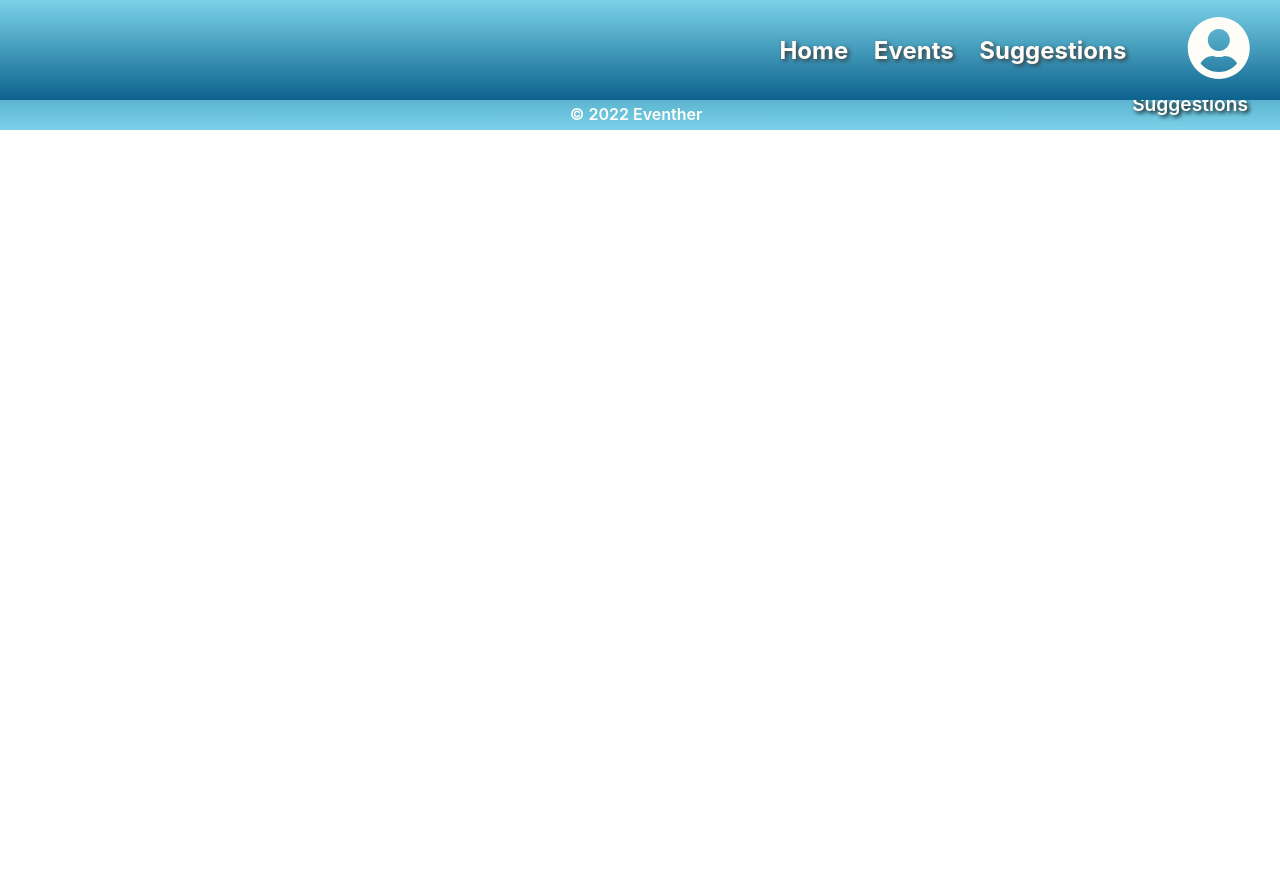
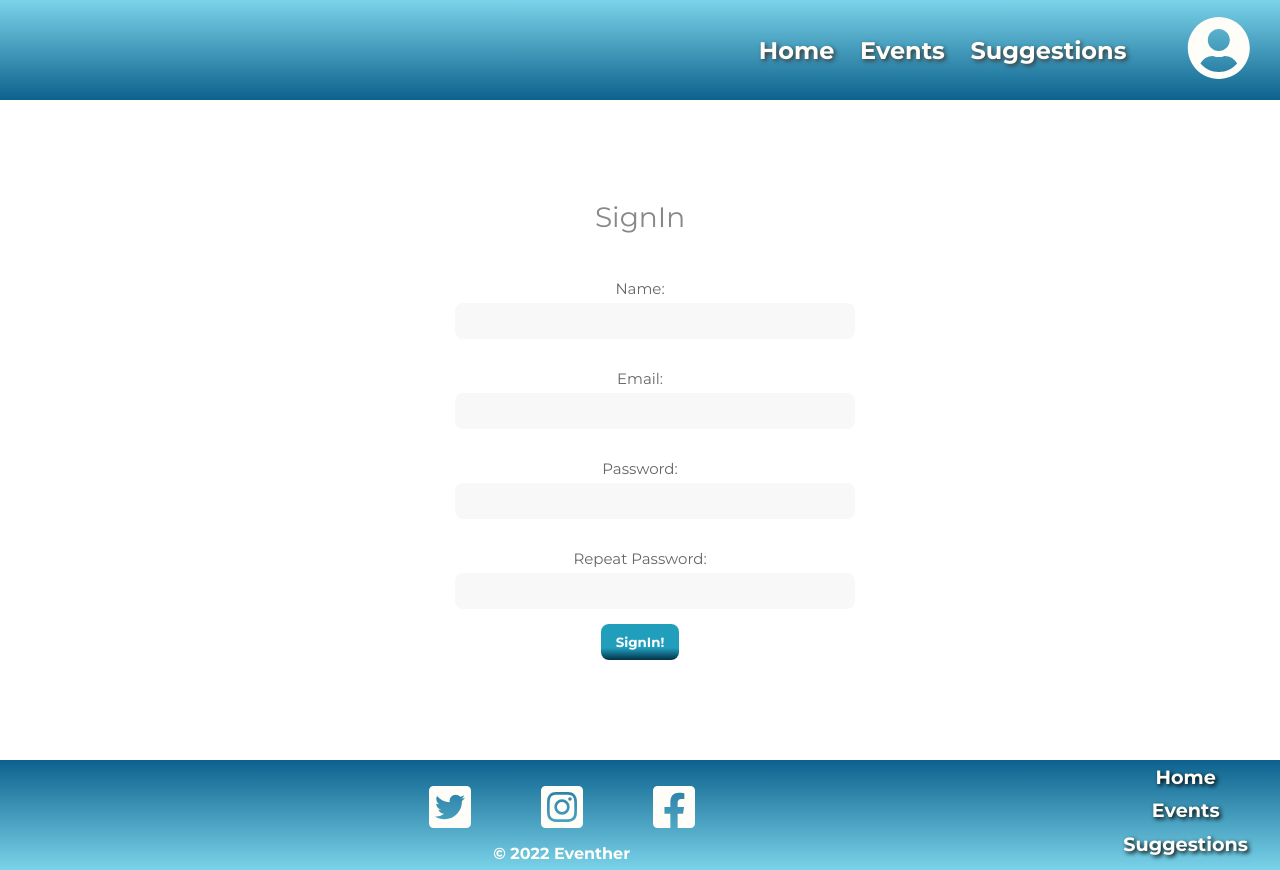
Before and after one commit to Eventher/eventher-weather-app, a React (Vite) app in the folder frontend/: page /signin in a window 1280 px wide. Before the commit the page ends 800 px from the top, so only its background shows below. Built offline with nearby package versions, Linux system fonts and the light colour scheme.

Commit message:
update on login and signin, not perfect

```diff
--- a/frontend/src/components/EventsList/EventsCards/EventsCards.jsx
+++ b/frontend/src/components/EventsList/EventsCards/EventsCards.jsx
@@ -8,7 +8,7 @@ function EventsCards(props) {
       <h3 className="eventTitle">{tittle}</h3>
       <img className="eventImg" src={image} alt={tittle} />
       <p className="eventDesc">{description}</p>
-      {{ isOutdoor } ? (
+      {isOutdoor ? (
         <p>
           This is a <div className="bold">outdoor</div> event!
         </p>
--- a/frontend/src/components/footer/footer.css
+++ b/frontend/src/components/footer/footer.css
@@ -5,6 +5,7 @@
     var(--dark-blue) 0%,
     var(--clear-blue) 100%
   );
+
   width: 100%;
   height: 110px;
   display: flex;
--- a/frontend/src/components/header/Navbar.module.css
+++ b/frontend/src/components/header/Navbar.module.css
@@ -44,7 +44,7 @@
   background: linear-gradient(
     0deg,
     rgba(122, 211, 233, 0.95) 0%,
-    rgba(12, 98, 141,  0.9) 100%
+    rgba(12, 98, 141, 0.9) 100%
   );
 }
 
--- a/frontend/src/components/landing-page/landing.css
+++ b/frontend/src/components/landing-page/landing.css
@@ -1,4 +1,4 @@
-@import url('https://fonts.googleapis.com/css2?family=Poppins:wght@400;600;700;900&display=swap');
+@import url("https://fonts.googleapis.com/css2?family=Poppins:wght@400;600;700;900&display=swap");
 
 * {
   padding: 0;
@@ -7,21 +7,47 @@
 }
 
 @keyframes blur {
-	0%		{text-shadow:  0 0 100px transparent; opacity:0;}
-	5%		{text-shadow:  0 0 90px var(--orange);}
-	15%		{opacity: 1;}
-	85%		{text-shadow:  0 0 0px var(--orange);}
-	95%		{text-shadow:  0 0 0px var(--orange);}
-	100%		{opacity: 1;}
+  0% {
+    text-shadow: 0 0 100px transparent;
+    opacity: 0;
+  }
+  5% {
+    text-shadow: 0 0 90px var(--orange);
+  }
+  15% {
+    opacity: 1;
+  }
+  85% {
+    text-shadow: 0 0 0px var(--orange);
+  }
+  95% {
+    text-shadow: 0 0 0px var(--orange);
+  }
+  100% {
+    opacity: 1;
+  }
 }
 
 @keyframes blurTwo {
-	0%		{text-shadow:  0 0 100px transparent; opacity:0;}
-	5%		{text-shadow:  0 0 90px var(--dark-blue);}
-	15%		{opacity: 1;}
-	85%		{text-shadow:  0 0 0px var(--dark-blue);}
-	95%		{text-shadow:  0 0 0px var(--dark-blue);}
-	100%		{opacity: 1;}
+  0% {
+    text-shadow: 0 0 100px transparent;
+    opacity: 0;
+  }
+  5% {
+    text-shadow: 0 0 90px var(--dark-blue);
+  }
+  15% {
+    opacity: 1;
+  }
+  85% {
+    text-shadow: 0 0 0px var(--dark-blue);
+  }
+  95% {
+    text-shadow: 0 0 0px var(--dark-blue);
+  }
+  100% {
+    opacity: 1;
+  }
 }
 
 .main-div {
@@ -37,7 +63,8 @@
   border-radius: 50px;
 }
 
-.first-section, .second-section {
+.first-section,
+.second-section {
   display: grid;
   grid-template-columns: repeat(2, 1fr);
   align-items: center;
@@ -45,7 +72,7 @@
 
 .text {
   text-align: left;
-  font-family: 'Poppins', sans-serif;
+  font-family: "Poppins", sans-serif;
   color: var(--dark-blue);
   padding: 2rem;
 }
@@ -63,7 +90,7 @@
   font-size: 3.5rem;
   font-weight: 900;
   color: var(--yellow);
-	animation: blur 5s ease-out;
+  animation: blur 5s ease-out;
   animation-iteration-count: 1;
 }
 
@@ -77,14 +104,14 @@ span:nth-child(2) {
 span:nth-child(3) {
   color: var(--dark-blue);
   animation: blurTwo 5s ease-out;
-	animation-delay: 0.6s;
+  animation-delay: 0.6s;
   animation-iteration-count: 1;
 }
 
 span:nth-child(4) {
   color: var(--dark-blue);
   animation: blurTwo 5s ease-out;
-	animation-delay: 0.8s;
+  animation-delay: 0.8s;
   animation-iteration-count: 1;
 }
 
@@ -96,12 +123,13 @@ span:nth-child(4) {
 }
 
 .links {
+  padding: 0;
   text-decoration: none;
-  color: var(--dark-blue)
+  color: var(--dark-blue);
 }
 
 .links:hover {
-  color: var(--clear-blue)
+  color: var(--clear-blue);
 }
 
 .sun {
@@ -129,7 +157,8 @@ span:nth-child(4) {
     margin: 15px 0;
   }
 
-  .first-section, .second-section {
+  .first-section,
+  .second-section {
     display: initial;
   }
 
@@ -166,7 +195,8 @@ span:nth-child(4) {
     padding: 0 1rem;
   }
 
-  .rain, .sun {
+  .rain,
+  .sun {
     width: 40%;
     padding: 0;
   }
--- a/frontend/src/pages/EventsPage/EventsPage.jsx
+++ b/frontend/src/pages/EventsPage/EventsPage.jsx
@@ -1,6 +1,6 @@
 import EventsList from "@components/EventsList/EventsList";
 import React from "react";
-import "./eventsPage.css";
+import "./EventsPage.css";
 
 function EventsPage() {
   return (
--- a/frontend/src/pages/logInPage/LogIn.jsx
+++ b/frontend/src/pages/logInPage/LogIn.jsx
@@ -1,7 +1,53 @@
-import React from "react";
+import React, { useState } from "react";
+import LogInForm from "./LogInForm";
+import "./login.css";
 
 function LogIn() {
-  return <div>LogIn</div>;
+  const adminUser = {
+    email: "admin@admin.com",
+    password: "123",
+  };
+
+  const [user, setUser] = useState({ name: "", email: "" });
+  const [error, setError] = useState("");
+
+  const Login = (details) => {
+    // console.log(details);
+
+    if (
+      details.email === adminUser.email &&
+      details.password === adminUser.password
+    ) {
+      // console.log("Logged in");
+      setUser({
+        name: details.name,
+        email: details.email,
+      });
+    } else {
+      // console.log("Details do not match!");
+      setError("Details do not match!");
+    }
+  };
+  const Logout = () => {
+    // console.log("Logout");
+    setUser({ name: "", email: "" });
+  };
+  return (
+    <div className="LogIn">
+      {user.email !== "" ? (
+        <div className="welcome">
+          <h2>
+            Wellcome, <span>{user.name}</span>
+          </h2>
+          <button type="button" onClick={Logout}>
+            <h5>LogOut!</h5>
+          </button>
+        </div>
+      ) : (
+        <LogInForm Login={Login} error={error} />
+      )}
+    </div>
+  );
 }
 
 export default LogIn;
--- /dev/null
+++ b/frontend/src/pages/logInPage/LogInForm.jsx
@@ -0,0 +1,56 @@
+/* eslint-disable react/prop-types */
+import React, { useState } from "react";
+import "./login.css";
+
+function LogInForm({ Login, error }) {
+  const [details, setDetails] = useState({ name: "", email: "", password: "" });
+
+  const submitHandler = (e) => {
+    e.preventDefault();
+    Login(details);
+  };
+
+  return (
+    <form onSubmit={submitHandler}>
+      <div className="form-inner">
+        <h2>Login</h2>
+        {error !== "" ? <div className="error">{error}</div> : ""}
+        <div className="form-group">
+          <label htmlFor="name">Name: </label>
+          <input
+            type="text"
+            name="name"
+            id="name"
+            onChange={(e) => setDetails({ ...details, name: e.target.value })}
+            value={details.name}
+          />
+        </div>
+        <div className="form-group">
+          <label htmlFor="email">Email: </label>
+          <input
+            type="email"
+            name="email"
+            id="email"
+            onChange={(e) => setDetails({ ...details, email: e.target.value })}
+            value={details.email}
+          />
+        </div>
+        <div className="form-group">
+          <label htmlFor="password">Password: </label>
+          <input
+            type="password"
+            name="password"
+            id="password"
+            onChange={(e) =>
+              setDetails({ ...details, password: e.target.value })
+            }
+            value={details.password}
+          />
+        </div>
+        <input type="submit" value="LogIn!" />
+      </div>
+    </form>
+  );
+}
+
+export default LogInForm;
--- a/frontend/src/pages/logInPage/login.css
+++ b/frontend/src/pages/logInPage/login.css
@@ -0,0 +1,125 @@
+@import url("https://fonts.googleapis.com/css2?family=Inter:wght@200;300;600&family=Montserrat:wght@400;700&display=swap");
+
+* {
+  margin: 0;
+  padding: 0;
+  box-sizing: border-box;
+  font-family: montserrat, sans-serif;
+}
+.error {
+  color: red;
+  filter: drop-shadow(0 0 6px rgba(250, 0, 0, 0.5));
+}
+.form-inner {
+  padding-top: 200px;
+  padding-bottom: 100px;
+}
+
+.form-group {
+  padding: 15px;
+}
+
+input,
+button {
+  appearance: none;
+  background: none;
+  border: none;
+  outline: none;
+}
+
+form .form-inner h2 {
+  color: #888;
+  font-size: 28px;
+  font-weight: 500;
+  margin-bottom: 30px;
+}
+
+form .form-inner .form-group {
+  display: block;
+  width: 400px;
+  margin-bottom: 15px;
+  margin: auto;
+}
+.form-inner .form-group label {
+  display: block;
+  color: #666;
+  font-size: 15px;
+  margin-bottom: 5px;
+  transition: 0.4s;
+}
+.form-inner .form-group:focus-within label {
+  color: #219ebc;
+  filter: drop-shadow(0 0 8px #023047);
+}
+
+form .form-inner .form-group input {
+  display: block;
+  width: 400px;
+  padding: 10px 15px;
+  background-color: #f8f8f8;
+  border-radius: 8px;
+  transition: 0.4s;
+}
+form .form-inner .form-group input:focus {
+  box-shadow: 0px 0px 3px rgba(0, 0, 0, 0.2);
+}
+form .form-inner input[type="submit"],
+.welcome button {
+  display: inline-block;
+  padding: 10px 15px;
+  border-radius: 8px;
+  background-image: linear-gradient(
+    to bottom,
+    #219ebc,
+    #219ebc,
+    #219ebc,
+    #023047
+  );
+  background-size: 200%;
+  background-position: 0%;
+  transition: 0.4s;
+  color: #fff;
+  font-weight: 700;
+  cursor: pointer;
+}
+form .form-inner input[type="submit"]:hover,
+.welcome button:hover {
+  background-position: 100% 0%;
+}
+
+.welcome {
+  display: flex;
+  flex-direction: column;
+  justify-content: center;
+  align-items: center;
+  width: 100%;
+  max-width: 480px;
+  background-color: #fff;
+  padding: 150px;
+}
+
+.LogIn {
+  display: flex;
+  justify-content: center;
+}
+
+.welcome button {
+  display: flex;
+  justify-content: center;
+  align-items: center;
+  width: 73.1px;
+  height: 36.5px;
+  text-align: center;
+}
+
+.welcome h2 {
+  color: #888;
+  font-size: 28px;
+  font-weight: 500;
+  margin-bottom: 30px;
+}
+
+.welcome h2 span {
+  color: #023047;
+  font-weight: 700;
+}
--- a/frontend/src/pages/signInPage/SignIn.jsx
+++ b/frontend/src/pages/signInPage/SignIn.jsx
@@ -1,7 +1,63 @@
-import React from "react";
+import React, { useState } from "react";
+import SignInForm from "./SignInForm";
+import "./signin.css";
 
 function SignIn() {
-  return <div>SignIn</div>;
+  const [newUser, setNewUser] = useState({ name: "", email: "", password: "" });
+  const [user, setUser] = useState({ name: "", email: "", password: "" });
+  const [error, setError] = useState("");
+
+  const Signin = (details) => {
+    // console.log("Logged in");
+
+    if (
+      newUser.name === "" &&
+      newUser.email === "" &&
+      newUser.password === ""
+    ) {
+      //! ====================
+      //* SEND THIS DATA TO A NEW USER OBJECT IN DATABASE - PUSH TO DATABASE
+      //! ====================
+      setNewUser({
+        ...newUser,
+        name: details.name,
+        email: details.email,
+        password: details.password,
+      });
+      setUser({
+        ...user,
+        name: details.name,
+        email: details.email,
+        password: details.password,
+      });
+      // console.log(newUser);
+      // console.log(user);
+    } else {
+      // console.log("User already signed in!");
+      setError("User already signed in! Log In please!");
+    }
+  };
+  const Logout = () => {
+    // console.log("Logout");
+    setNewUser({ name: "", email: "" });
+  };
+  return (
+    <div>
+      {newUser.email !== "" ? (
+        <div className="welcome">
+          <h2>
+            Thanks for Signing In, <br />
+            <span>{newUser.name}</span>
+          </h2>
+          <button type="button" onClick={Logout}>
+            <h5>LogOut!</h5>
+          </button>
+        </div>
+      ) : (
+        <SignInForm Signin={Signin} error={error} />
+      )}
+    </div>
+  );
 }
 
 export default SignIn;
--- /dev/null
+++ b/frontend/src/pages/signInPage/SignInForm.jsx
@@ -0,0 +1,75 @@
+/* eslint-disable react/prop-types */
+import React, { useState } from "react";
+import "./signin.css";
+
+function SignInForm({ Signin, error }) {
+  const [details, setDetails] = useState({
+    name: "",
+    email: "",
+    password: "",
+    passwordRepeat: "",
+  });
+
+  const submitHandler = (e) => {
+    e.preventDefault();
+    Signin(details);
+    // console.log(details);
+    // e.target.value = "";
+  };
+
+  return (
+    <form onSubmit={submitHandler}>
+      <div className="form-inner">
+        <h2>SignIn</h2>
+        {error !== "" ? <div className="error">{error}</div> : ""}
+        <div className="form-group">
+          <label htmlFor="name">Name: </label>
+          <input
+            type="text"
+            name="name"
+            id="name"
+            onChange={(e) => setDetails({ ...details, name: e.target.value })}
+            value={details.name}
+          />
+        </div>
+        <div className="form-group">
+          <label htmlFor="email">Email: </label>
+          <input
+            type="email"
+            name="email"
+            id="email"
+            onChange={(e) => setDetails({ ...details, email: e.target.value })}
+            value={details.email}
+          />
+        </div>
+        <div className="form-group">
+          <label htmlFor="password">Password: </label>
+          <input
+            type="password"
+            name="password"
+            id="password"
+            onChange={(e) =>
+              setDetails({ ...details, password: e.target.value })
+            }
+            value={details.password}
+          />{" "}
+        </div>
+        <div className="form-group">
+          <label htmlFor="password">Repeat Password: </label>
+          <input
+            type="password"
+            name="password"
+            id="password"
+            onChange={(e) =>
+              setDetails({ ...details, passwordRepeat: e.target.value })
+            }
+            value={details.passwordRepeat}
+          />
+        </div>
+        <input type="submit" value="SignIn!" />
+      </div>
+    </form>
+  );
+}
+
+export default SignInForm;
```
